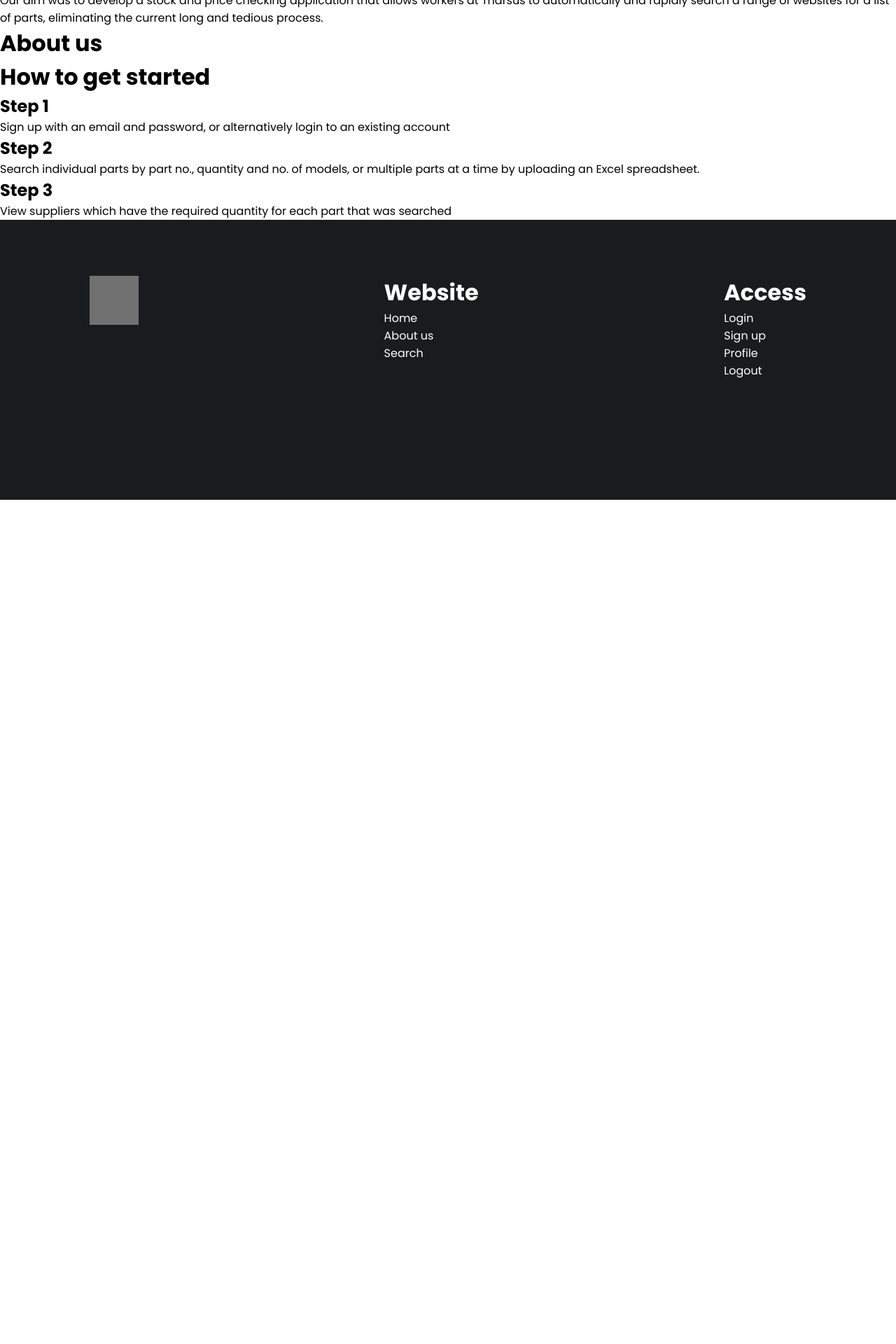
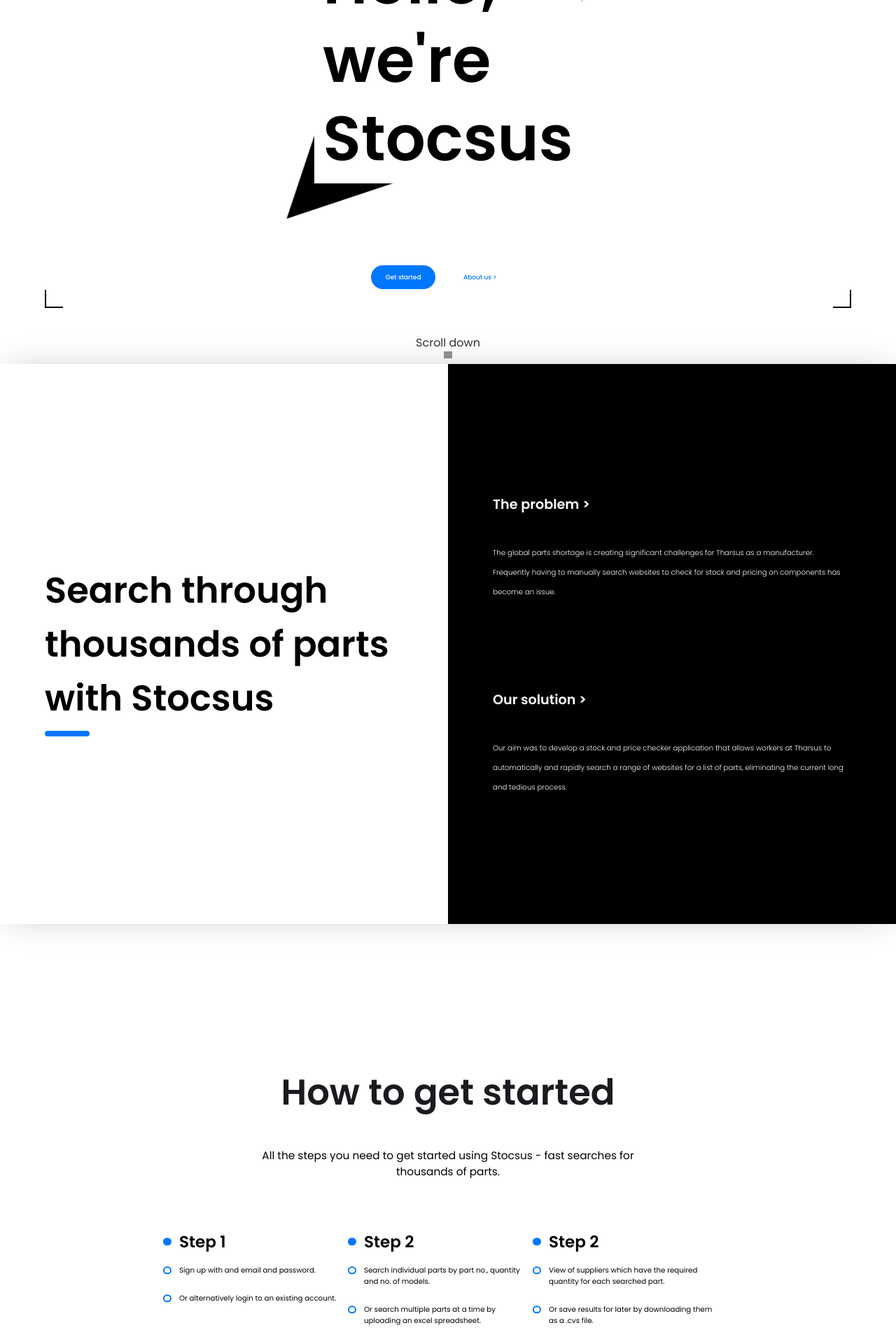
Before and after one commit to tomalexsmith/Stocsus, a Flask app: page / in a window 1280 px wide. Shown: the part 280-2200 px from the top of the page at 70% size. Before the commit the page ends 994 px from the top, so only its background shows below. Run offline with Flask 2, Linux system fonts and the light colour scheme; grey boxes are pictures that could not be loaded.

Commit message:
Create index.css
Created index.css and updated index.html accordingly to fit the with design.

```diff
--- /dev/null
+++ b/static/css/index.css
@@ -0,0 +1,490 @@
+.navbar_container{
+    box-shadow: none;
+}
+
+.hero{
+    min-height: 100vh;
+    width: 100%;
+    margin: 0;
+    overflow: hidden;
+    /*border-bottom: #C8C8C8 solid 1px;*/
+
+}
+
+.hero_bg{
+    height: 100vh;
+    width: 100%;
+    position: relative;
+    overflow: hidden;
+    display: flex;
+    /*flex-direction: column;*/
+    /*background: #EFEDE7;*/
+    background: white;
+    justify-content: center;
+    align-items: center;
+    /*box-shadow: inset 0px 0px 50px -15px rgba(0,0,0,0.3);*/
+}
+
+.scroll_down_container{
+    display: flex;
+    flex-direction: column;
+    position: absolute;
+    align-items: center;
+    justify-content: center;
+    bottom: 1%;
+    left: 50%;
+    opacity: 80%;
+    transform: translateX(-50%);
+    animation: fade_in ease 1.5s forwards;
+    animation-delay: 4s;
+    opacity: 0;
+}
+@keyframes fade_in_scroll {
+    0%{
+        opacity: 0%;
+        transform: translateX(-50%);
+    }
+    100%{
+        opacity: 100%;
+        transform: translateX(-50%);
+    }
+}
+
+.scroll_down_container span{
+    color: #333333;
+}
+
+.scroll_down_container img{
+    width: 1vw;
+    filter: invert(15%) sepia(83%) saturate(0%) hue-rotate(302deg) brightness(86%) contrast(86%);
+}
+
+
+.hero_content{
+    width: 90vw;
+    height: calc(100vh - 10rem);
+    justify-content: center;
+    align-items: center;
+    display: flex;
+    flex-direction: column;
+    overflow: hidden;
+    position: relative;
+    position: center;
+    user-select: none;
+}
+
+#border1{
+    width: 2vw;
+    height: 2vw;
+    position: absolute;
+    top: 0;
+    left: 0;
+    background: transparent;
+    border-left: black 2px solid;
+    border-top: black 2px solid;
+}
+#border2{
+    width: 2vw;
+    height: 2vw;
+    position: absolute;
+    bottom: 0;
+    left: 0;
+    background: transparent;
+    border-left: black 2px solid;
+    border-bottom: black 2px solid;
+}
+#border3{
+    width: 2vw;
+    height: 2vw;
+    position: absolute;
+    bottom: 0;
+    right: 0;
+    background: transparent;
+    border-right: black 2px solid;
+    border-bottom: black 2px solid;
+}
+#border4{
+    width: 2vw;
+    height: 2vw;
+    position: absolute;
+    top: 0;
+    right: 0;
+    background: transparent;
+    border-right: black 2px solid;
+    border-top: black 2px solid;
+}
+
+
+#hero_title_container{
+    margin-top: 10vh;
+    width: 100%;
+    width: fit-content;
+    position: relative;
+    animation: float ease-in-out 3s infinite;
+    animation-delay: 3s;
+}
+
+@keyframes float {
+    0% {
+        transform: translatey(0px);
+    }
+    50% {
+        transform: translatey(15px);
+    }
+    100% {
+        transform: translatey(0px);
+    }
+}
+
+.hero_title_text{
+    /*border: solid 1px black;*/
+    padding: 1vh 1vw;
+    font-size: 3.5vw;
+    line-height: 14vh;
+    width: 100%;
+    width: fit-content;
+    position: relative;
+    z-index: 1;
+    background: #EFEDE7;
+    background: white;
+    animation: fade_in ease 1.5s forwards;
+    opacity: 0%;
+}
+
+#hero_title_container:before{
+    transform: rotate(-135deg);
+    content: '';
+    position: absolute;
+    bottom: -25%;
+    left: -20%;
+    width: 20vw;
+    height: 20vw;
+    background: black;
+    clip-path: polygon(50% 0%, 0% 100%, 100% 100%);
+    z-index: 0;
+    animation: fade_in ease 1.5s forwards;
+    opacity: 0%;
+    animation-delay: 1s;
+}
+
+#hero_title_container:after{
+    transform: rotate(45deg);
+    content: '';
+    position: absolute;
+    top: -25%;
+    left: 16.5vw;
+    width: 20vw;
+    height: 20vw;
+    background: black;
+    clip-path: polygon(50% 0%, 0% 100%, 100% 100%);
+    z-index: 0;
+    animation: fade_in ease 1.5s forwards;
+    opacity: 0%;
+    animation-delay: 1s;
+}
+
+
+.hero_title_text h1{
+    font-weight: 600;
+}
+
+@keyframes fade_in {
+    0%{
+        opacity: 0%;
+    }
+    100%{
+        opacity: 100%;
+    }
+}
+
+
+.get_started{
+    margin-top: 15vh;
+    display: flex;
+    flex-direction: row;
+    width: auto;
+    height: auto;
+    justify-content: center;
+    align-items: center;
+    position: relative;
+    z-index: 2;
+    opacity: 0%;
+    transform: translateY(5vh);
+    animation: fade_get_started ease 1.5s forwards;
+    animation-delay: 2s;
+}
+
+@keyframes fade_get_started {
+    0%{
+        opacity: 0%;
+        transform: translateY(5vh);
+    }
+    100%{
+        opacity: 100%;
+        transform: translateY(0);
+    }
+}
+
+.get_started a{
+    font-weight: 500;
+    font-size: .7vw;
+}
+
+.get_started a:first-child{
+    border-radius: 100px;
+    background: #0077FF;
+    color: white;
+    padding: 1.3vh 1.6vw;
+    transition: ease .5s;
+}
+
+.get_started a:first-child:hover{
+    background: #004DA6;
+    transform: scale(1.05);
+}
+.get_started a:first-child:active{
+    transform: scale(.95);
+}
+.get_started a:last-child{
+    border-radius: 100px;
+    background: transparent;
+    color: #0077FF;
+    padding: .8rem 2.5rem;
+    transition: color .5s ease;
+}
+.get_started a:last-child:hover{
+    color: #004DA6;
+}
+
+/*!*ABOUT US SECTION*!*/
+
+#off-screen{
+    height: 200vh;
+    position: relative;
+    display: flex;
+    flex-direction: column;
+    background: white;
+    /*margin: 5rem 5vw;*/
+
+}
+.about_heading{
+    display: flex;
+    justify-content: flex-start;
+    align-items: center;
+}
+
+
+/*.about_divider{*/
+/*    height: 10vh;*/
+/*    overflow: hidden;*/
+/*}*/
+
+#about{
+    height: 100vh;
+    width: 100%;
+    position: relative;
+    display: flex;
+    flex-direction: row;
+    justify-content: center;
+    align-items: center;
+    box-shadow: 0px 0px 50px -15px rgba(0,0,0,0.3);
+}
+
+.about_text, .about_heading{
+    width: 50%;
+    height: 100%;
+}
+.about_heading{
+    padding-left: 5vw;
+}
+.about_heading h1{
+    font-size: 4vw;
+    font-weight: 600;
+    position: relative;
+}
+.about_heading h1::after{
+    content: '';
+    width: 5vw;
+    height: 1vh;
+    border-radius: 100px;
+    background: #0077FF;
+    position: absolute;
+    left: 0;
+    bottom: -2vh;
+}
+
+.about_text{
+    display: flex;
+    flex-direction: column;
+    align-items: center;
+    justify-content: center;
+    padding: 5vh 5vw;
+    background: black;
+    text-align: left;
+}
+
+.about_text h2{
+    padding-bottom: 5vh;
+}
+
+.about_text h2 a{
+    color: white;
+    font-size: 1.5vw;
+    font-weight: 600;
+}
+
+.about_text p{
+    color: white;
+    font-size: .8vw;
+    font-weight: 300;
+    line-height: 3.5vh;
+}
+
+.tutorial_p{
+    padding-bottom: 15vh;
+}
+
+
+/*!*TUTORIAL SECTION*!*/
+
+#tutorial{
+    margin-left: 20vw;
+    margin-right: 20vw;
+    height: 100vh;
+    display: flex;
+    flex-direction: column;
+    position: relative;
+    align-items: center;
+    justify-content: center;
+}
+
+.steps{
+    display: flex;
+    width: 100%;
+    justify-content: space-between;
+    align-items: flex-start;
+    text-align: left;
+
+}
+
+.step_one, .step_two, .step_three{
+    width: calc(100% / 3);
+}
+
+.tutorial_heading{
+    padding-bottom: 1vh;
+    width: 100%;
+    justify-content: center;
+    align-items: center;
+    display: flex;
+    flex-direction: column;
+    text-align: center;
+    color: #191B1F;
+}
+
+.tutorial_heading h1{
+    font-size: 4vw;
+    font-weight: 600;
+    padding-bottom: 5vh;
+}
+.tutorial_heading h2{
+    font-size: 1.2vw;
+    width: 55vw;
+    font-weight: 400;
+    padding-bottom: 8vh;
+    color: black;
+}
+
+.steps div{
+    width: 30vh;
+}
+.steps div h1{
+    font-size: 1.8vw;
+    font-weight: 600;
+}
+
+.step_one h1, .step_two h1, .step_three h1{
+    position: relative;
+    height: fit-content;
+    margin-bottom: 2vh;
+}
+.step_one p, .step_two p, .step_three p{
+    font-weight: 400;
+    font-size: .8vw;
+    margin-bottom: 3vh;
+    position: relative;
+}
+
+
+.step_one h1:before{
+    content: '';
+    height: .9vw;
+    width: .9vw;
+    border-radius: 50%;
+    background-color: #0077FF;
+    position: absolute;
+    top: 50%;
+    transform: translate(-200%,-50%);
+    left: 0;
+    box-sizing: border-box;
+}
+.step_two h1:before{
+    content: '';
+    height: .9vw;
+    width: .9vw;
+    border-radius: 50%;
+    background-color: #0077FF;
+    position: absolute;
+    top: 50%;
+    transform: translate(-200%,-50%);
+    left: 0;
+    box-sizing: border-box;
+}
+.step_three h1:before{
+    content: '';
+    height: .9vw;
+    width: .9vw;
+    border-radius: 50%;
+    background-color: #0077FF;
+    position: absolute;
+    top: 50%;
+    transform: translate(-200%,-50%);
+    left: 0;
+    box-sizing: border-box;
+}
+.step_one p:before{
+    content: '';
+    height: .9vw;
+    width: .9vw;
+    border-radius: 50%;
+    border: solid 2px #0077FF;
+    position: absolute;
+    top: 0;
+    transform: translate(-200%,20%);
+    left: 0;
+    box-sizing: border-box;
+}
+.step_two p:before{
+    content: '';
+    height: .9vw;
+    width: .9vw;
+    border-radius: 50%;
+    border: solid 2px #0077FF;
+    position: absolute;
+    top: 0;
+    transform: translate(-200%,20%);
+    left: 0;
+    box-sizing: border-box;
+}
+.step_three p:before{
+    content: '';
+    height: .9vw;
+    width: .9vw;
+    border-radius: 50%;
+    border: solid 2px #0077FF;
+    position: absolute;
+    top: 0;
+    transform: translate(-200%, 20%);
+    left: 0;
+    box-sizing: border-box;
+}
--- a/templates/index.html
+++ b/templates/index.html
@@ -1,63 +1,120 @@
 {% extends "base.html" %}
 
 {% block header %}
-{#    <link rel="stylesheet" href="{{ url_for('static', filename='css/index.css') }}">#}
+    <link rel="stylesheet" href="{{ url_for('static', filename='css/index.css') }}">
+    <link href="https://unpkg.com/aos@2.3.1/dist/aos.css" rel="stylesheet">
+
 {% endblock %}
 
 {% block content %}
 <div class="hero" id="hero">
-    <div class="hero_gradient">
-        <h1>Stocsus</h1>
-        <div class="cta">]
-            <div class="get_started">
-{#                {% if current_user.is_authenticated %}#}
-                    <a href="{{ url_for('search_blueprint.search') }}">Get started</a>
-{#                {% else %}#}
-{#                    <a href="{{ url_for('users.register') }}">Get started</a>#}
-{#                {%  endif %}#}
+    <div class="hero_bg">
+        <div class="hero_content">
+            <span id="border1"></span>
+            <span id="border2"></span>
+            <span id="border3"></span>
+            <span id="border4"></span>
+            <span id="corner_bl"></span>
+            <span id="corner_tr"></span>
+            <div id="hero_title_container">
+                <div class="hero_title_text">
+                    <h1>Hello,</h1>
+                    <h1>we're</h1>
+                    <h1>Stocsus</h1>
+                </div>
             </div>
-            <a class="about" href="#about">About us</a>
+            <div class="cta">
+                <div class="get_started">
+                    {% if current_user.is_authenticated %}
+                        <a href="{{ url_for('search_blueprint.search') }}">Get started</a>
+                    {% else %}
+                        <a href="{{ url_for('users.register') }}">Get started</a>
+                    {%  endif %}
+                    <a class="about_button" href="#about">About us ></a>
+                </div>
+            </div>
+        </div>
+        <div class="scroll_down_container">
+            <span>Scroll down</span>
+            <img src="{{ url_for('static', filename='icons/arrow-down-short.svg') }}" alt="logo">
         </div>
     </div>
-    <div class="credits">
-        <span>Developed for the team at <span class="tharsus">Tharsus</span></span>
-        <span>A project by team <span class="18">18</span></span>
+</div>
+<div id="off-screen">
+    <div class="about_content" id="about">
+        <div data-aos="fade-right"
+            data-aos-once="true"
+            data-aos-offset="800"
+            data-aos-duration="700"
+            data-aos-easing="ease-in-out" class="about_heading">
+            <h1>Search through<br/>thousands of parts</br>with Stocsus</h1>
+        </div>
+        <div class="about_text">
+            <div data-aos="fade-up"
+            data-aos-once="true"
+            data-aos-offset="800"
+            data-aos-delay="1000"
+            data-aos-duration="700"
+            data-aos-easing="ease-in-out" class="problem_container">
+                <h2><a href="#tutorial">The problem ></a></h2>
+                <p class="tutorial_p">The global parts shortage is creating significant challenges for Tharsus as a manufacturer.
+                Frequently having to manually search websites to check for stock and pricing on components has
+                become an issue.</p>
+            </div>
+            <div data-aos="fade-up"
+            data-aos-once="true"
+            data-aos-offset="0"
+            data-aos-duration="700"
+            data-aos-delay="2000"
+            data-aos-easing="ease-in-out" class="solution_container">
+                <h2><a href="#tutorial">Our solution ></a></h2>
+                    <p class="solution_p">Our aim was to develop a stock and price checker application that allows workers at Tharsus to
+                    automatically and rapidly search a range of websites for a list of parts, eliminating the current long
+                    and tedious process.</p>
+            </div>
+        </div>
     </div>
-</div>
-
-<div class="divider"></div>
-
-<div class="about" id="about">
-    <div class="about_content">
-         <div class="about_left">
-             <h2>The problem</h2>
-             <p>The global parts shortage is creating significant challenges for Tharsus as a manufacturer. Frequently
-             having to manually search websites to check for stock and pricing on components has become an issue.</p>
-             <h2>Our solution</h2>
-             <p>Our aim was to develop a stock and price checking application that allows workers at Tharsus to
-             automatically and rapidly search a range of websites for a list of parts, eliminating the current long
-             and tedious process.</p>
-         </div>
-        <div class="about_right">
-            <h1>About us</h1>
+    <div class="tutorial_content" id="tutorial">
+        <div
+            data-aos="fade"
+            data-aos-once="true"
+            data-aos-offset="300"
+            class="tutorial_heading"
+            data-aos-duration="700"
+            data-aos-easing="ease-in-out"
+        >
+            <h1>How to get started</h1>
+            <h2>All the steps you need to get started using <span>Stocsus</span> - fast searches for<br/> thousands of
+                parts.</h2>
+        </div>
+        <div class="steps">
+            <div data-aos="fade" data-aos-delay="1000" data-aos-once="true" data-aos-duration="700"
+                 data-aos-easing="ease-in-out" class="step_one">
+                <div class="step_one_text">
+                    <h1>Step 1</h1>
+                    <p>Sign up with and email and password.</p>
+                    <p>Or alternatively login to an existing account.</p>
+                </div>
+            </div>
+            <div data-aos="fade" data-aos-delay="2000" data-aos-once="true" data-aos-duration="700"
+                 data-aos-easing="ease-in-out" class="step_two">
+                <h1>Step 2</h1>
+                <p>Search individual parts by part no., quantity and no. of models.</p>
+                <p>Or search multiple parts at a time by uploading an excel spreadsheet.</p>
+            </div>
+            <div data-aos="fade" data-aos-delay="3000" data-aos-once="true" data-aos-duration="700"
+                 data-aos-easing="ease-in-out" class="step_three">
+                <h1>Step 2</h1>
+                <p>View of suppliers which have the required quantity for each searched part.</p>
+                <p>Or save results for later by downloading them as a .cvs file.</p>
+            </div>
         </div>
     </div>
 </div>
 
-<div class="get_started" id="get_started">
-    <div class="get_started_content">
-        <div class="get_started_left">
-            <h1>How to get started</h1>
-        </div>
-        <div class="get_started_right">
-            <h2>Step <span>1</span></h2>
-            <p>Sign up with an email and password, or alternatively login to an existing account</p>
-            <h2>Step <span>2</span></h2>
-            <p>Search individual parts by part no., quantity and no. of models, or multiple parts at a time by
-            uploading an Excel spreadsheet.</p>
-            <h2>Step <span>3</span></h2>
-            <p>View suppliers which have the required quantity for each part that was searched</p>
-        </div>
-    </div>
-</div>
+<script src="https://unpkg.com/aos@2.3.1/dist/aos.js"></script>
+<script>
+    AOS.init();
+</script>
+
 {% endblock %}
```
